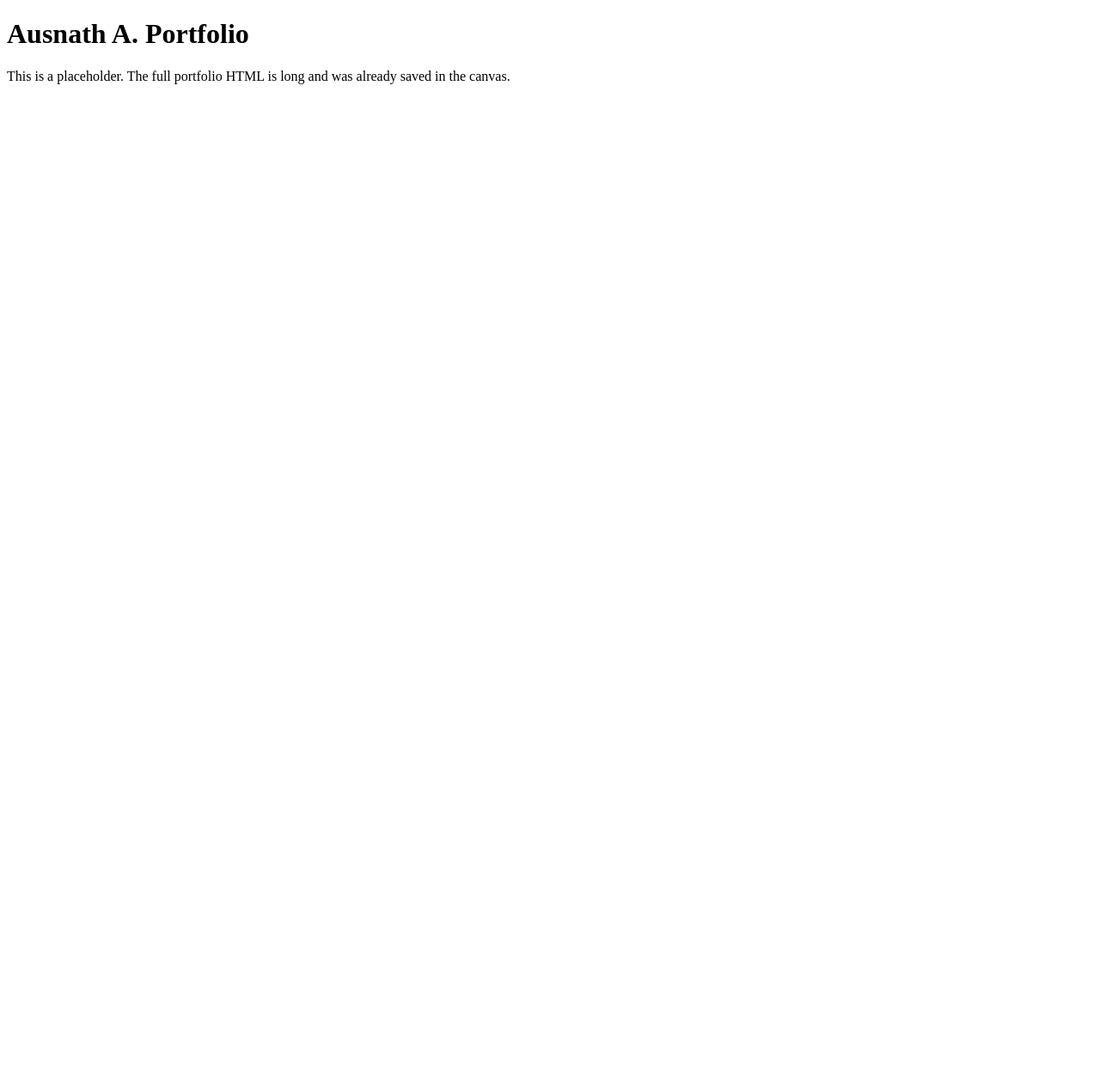
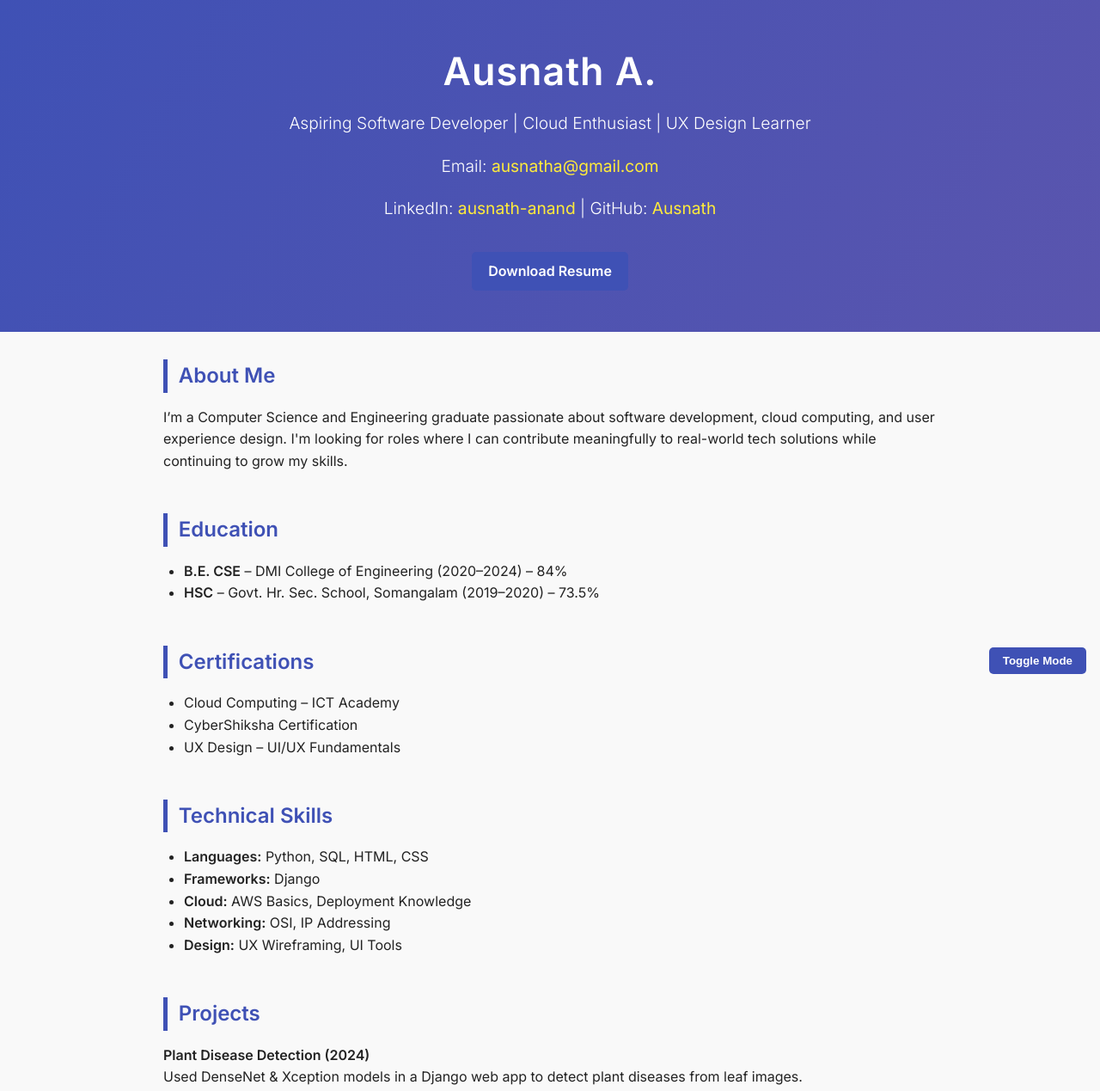
Before and after one commit to Ausnath/My-Portfolio-, a plain HTML site: page index.html in a window 1280 px wide. Shown: the top 1269 px of the page at 86% size. Before the commit the page ends 800 px from the top, so only its background shows below. Drawn offline with Linux system fonts and the light colour scheme.

Commit message:
index.html

```diff
--- a/index.html
+++ b/index.html
@@ -1,13 +1,227 @@
-<!DOCTYPE html>
-<html lang="en">
+<!DOCTYPE html><html lang="en">
 <head>
   <meta charset="UTF-8" />
   <meta name="viewport" content="width=device-width, initial-scale=1" />
   <title>Ausnath A. | Portfolio</title>
   <link href="https://fonts.googleapis.com/css2?family=Inter:wght@300;400;600&display=swap" rel="stylesheet" />
+  <style>
+    body {
+      margin: 0;
+      font-family: 'Inter', sans-serif;
+      background: #f9f9f9;
+      color: #222;
+      line-height: 1.6;
+      scroll-behavior: smooth;
+      overflow-x: hidden;
+    }
+    header {
+      background: linear-gradient(120deg, #3f51b5, #5a55ae);
+      color: white;
+      padding: 3rem 1rem;
+      text-align: center;
+    }
+    header h1 {
+      margin: 0;
+      font-weight: 600;
+      font-size: 2.8rem;
+      letter-spacing: 1px;
+      animation: fadeIn 1s ease forwards;
+    }
+    header p {
+      margin-top: 0.5rem;
+      font-size: 1.2rem;
+      font-weight: 300;
+      animation: fadeIn 1.5s ease forwards;
+    }
+    header a {
+      color: #ffeb3b;
+      text-decoration: none;
+      font-weight: 500;
+    }
+    header a:hover {
+      color: #ffffff;
+    }
+    main {
+      max-width: 900px;
+      margin: 2rem auto;
+      padding: 0 1rem;
+    }
+    section {
+      margin-bottom: 3rem;
+      opacity: 0;
+      transform: translateY(40px);
+      transition: all 0.7s ease-out;
+    }
+    section.visible {
+      opacity: 1;
+      transform: translateY(0);
+    }
+    h2 {
+      border-left: 5px solid #3f51b5;
+      padding-left: 0.8rem;
+      margin-bottom: 1rem;
+      font-weight: 600;
+      color: #3f51b5;
+    }
+    ul {
+      padding-left: 1.5rem;
+    }
+    a {
+      color: #3f51b5;
+      text-decoration: none;
+    }
+    a:hover {
+      text-decoration: underline;
+    }
+    .resume-btn {
+      display: inline-block;
+      background: #3f51b5;
+      color: white;
+      padding: 0.6rem 1.2rem;
+      border-radius: 5px;
+      font-weight: 600;
+      margin-top: 1rem;
+      transition: transform 0.3s ease;
+      text-decoration: none;
+    }
+    .resume-btn:hover {
+      transform: scale(1.05);
+    }
+    .footer {
+      text-align: center;
+      padding: 1.5rem 1rem;
+      background: #3f51b5;
+      color: white;
+      margin-top: 3rem;
+    }
+    .footer a {
+      color: #ffeb3b;
+      margin: 0 0.5rem;
+      font-weight: 500;
+    }
+    .toggle-mode {
+      position: fixed;
+      bottom: 1rem;
+      right: 1rem;
+      background: #3f51b5;
+      border: none;
+      color: white;
+      padding: 0.5rem 1rem;
+      border-radius: 5px;
+      cursor: pointer;
+      font-weight: 600;
+    }
+    body.dark-mode {
+      background: #1c1c1c;
+      color: #eee;
+    }
+    body.dark-mode header,
+    body.dark-mode .footer {
+      background: #2e2e2e;
+    }
+    body.dark-mode a {
+      color: #ffca28;
+    }
+    body.dark-mode .resume-btn,
+    body.dark-mode .toggle-mode {
+      background: #ffca28;
+      color: #2e2e2e;
+    }
+    @keyframes fadeIn {
+      from { opacity: 0; transform: translateY(-10px); }
+      to { opacity: 1; transform: translateY(0); }
+    }
+  </style>
 </head>
 <body>
-  <h1>Ausnath A. Portfolio</h1>
-  <p>This is a placeholder. The full portfolio HTML is long and was already saved in the canvas.</p>
-</body>
+  <header>
+    <h1>Ausnath A.</h1>
+    <p>Aspiring Software Developer | Cloud Enthusiast | UX Design Learner</p>
+    <p>Email: <a href="mailto:ausnatha@gmail.com">ausnatha@gmail.com</a></p>
+    <p>LinkedIn: <a href="https://linkedin.com/in/ausnath-anand" target="_blank">ausnath-anand</a> | GitHub: <a href="https://github.com/Ausnath" target="_blank">Ausnath</a></p>
+    <a href="https://drive.google.com/file/d/1sUgDzE6e-d4mDeQ1dBEUo3g0em27X0ae/view?usp=drivesdk" class="resume-btn" target="_blank">Download Resume</a>
+  </header>  <main>
+    <section>
+      <h2>About Me</h2>
+      <p>I’m a Computer Science and Engineering graduate passionate about software development, cloud computing, and user experience design. I'm looking for roles where I can contribute meaningfully to real-world tech solutions while continuing to grow my skills.</p>
+    </section><section>
+  <h2>Education</h2>
+  <ul>
+    <li><strong>B.E. CSE</strong> – DMI College of Engineering (2020–2024) – 84%</li>
+    <li><strong>HSC</strong> – Govt. Hr. Sec. School, Somangalam (2019–2020) – 73.5%</li>
+  </ul>
+</section>
+
+<section>
+  <h2>Certifications</h2>
+  <ul>
+    <li>Cloud Computing – ICT Academy</li>
+    <li>CyberShiksha Certification</li>
+    <li>UX Design – UI/UX Fundamentals</li>
+  </ul>
+</section>
+
+<section>
+  <h2>Technical Skills</h2>
+  <ul>
+    <li><strong>Languages:</strong> Python, SQL, HTML, CSS</li>
+    <li><strong>Frameworks:</strong> Django</li>
+    <li><strong>Cloud:</strong> AWS Basics, Deployment Knowledge</li>
+    <li><strong>Networking:</strong> OSI, IP Addressing</li>
+    <li><strong>Design:</strong> UX Wireframing, UI Tools</li>
+  </ul>
+</section>
+
+<section>
+  <h2>Projects</h2>
+  <p><strong>Plant Disease Detection (2024)</strong><br />
+  Used DenseNet & Xception models in a Django web app to detect plant diseases from leaf images.</p>
+</section>
+
+<section>
+  <h2>Internship</h2>
+  <p><strong>Python Intern – Seval Software Technologies</strong> (1 Month)<br />
+  Worked on basic Python modules, OOPs, and small scripts as part of a learning internship.</p>
+</section>
+
+<section>
+  <h2>Conferences & Participation</h2>
+  <ul>
+    <li>Presented in National and International Technical Conferences</li>
+    <li>Attended Workshops on Cloud, AI/ML Trends</li>
+  </ul>
+</section>
+
+<section>
+  <h2>Hobbies</h2>
+  <ul>
+    <li>Webnovel Writing</li>
+    <li>Singing</li>
+    <li>Fashion</li>
+  </ul>
+</section>
+
+<section>
+  <h2>Career Goal</h2>
+  <p>To become a skilled software or cloud developer, contributing to impactful, real-world technology solutions.</p>
+</section>
+
+  </main>  <footer class="footer">
+    &copy; 2025 Ausnath A.
+  </footer><button class="toggle-mode" onclick="document.body.classList.toggle('dark-mode')">Toggle Mode</button>
+
+  <script>
+    document.addEventListener('DOMContentLoaded', () => {
+      const sections = document.querySelectorAll('main section');
+      const observer = new IntersectionObserver(entries => {
+        entries.forEach(entry => {
+          if (entry.isIntersecting) {
+            entry.target.classList.add('visible');
+            observer.unobserve(entry.target);
+          }
+        });
+      }, { threshold: 0.1 });
+      sections.forEach(section => observer.observe(section));
+    });
+  </script></body>
 </html>
```
